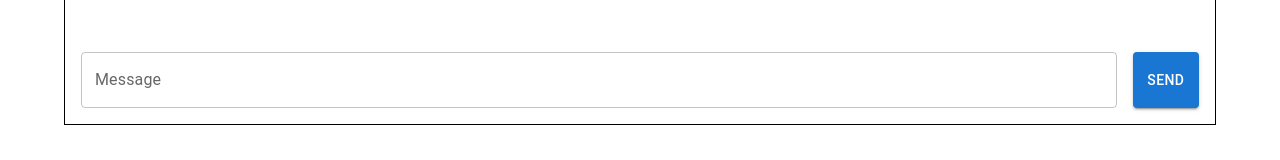
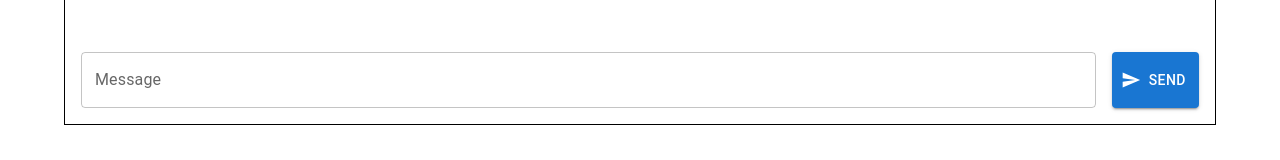
Before and after one commit to MazenIbrahim1/AI-Chat-Support, a Next.js app: page / in a window 1280 px wide. Shown: the part 635-795 px from the top of the page. Built offline with nearby package versions, Linux system fonts and the light colour scheme.

Commit message:
added send icon

```diff
--- a/app/page.js
+++ b/app/page.js
@@ -1,6 +1,7 @@
 "use client"
 import { useState, useRef, useEffect } from "react"
 import { Box, Button, Stack, TextField } from "@mui/material"
+import SendIcon from '@mui/icons-material/Send';
 
 export default function Home() {
   // Messages
@@ -139,6 +140,7 @@ export default function Home() {
               variant="contained"
               onClick={sendMessage}
               disabled={isLoading}
+              startIcon={<SendIcon />}
             >
               {isLoading? 'Sending...' : 'Send'}
             </Button>
--- a/package.json
+++ b/package.json
@@ -11,6 +11,7 @@
   "dependencies": {
     "@emotion/react": "^11.13.0",
     "@emotion/styled": "^11.13.0",
+    "@mui/icons-material": "^5.16.6",
     "@mui/material": "^5.16.6",
     "next": "14.2.5",
     "openai": "^4.55.0",
```
Also changed, not shown: 1 other file (tests, documents, lock files or other folders).
